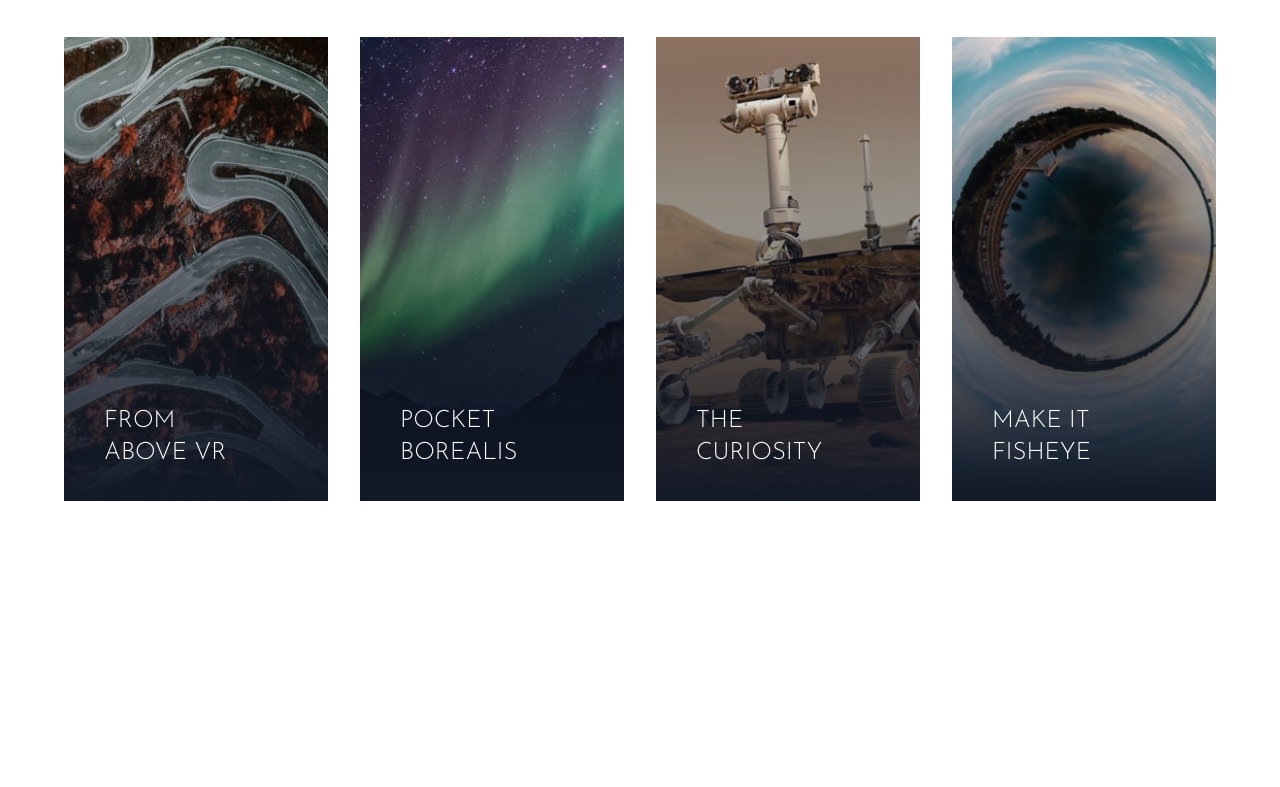
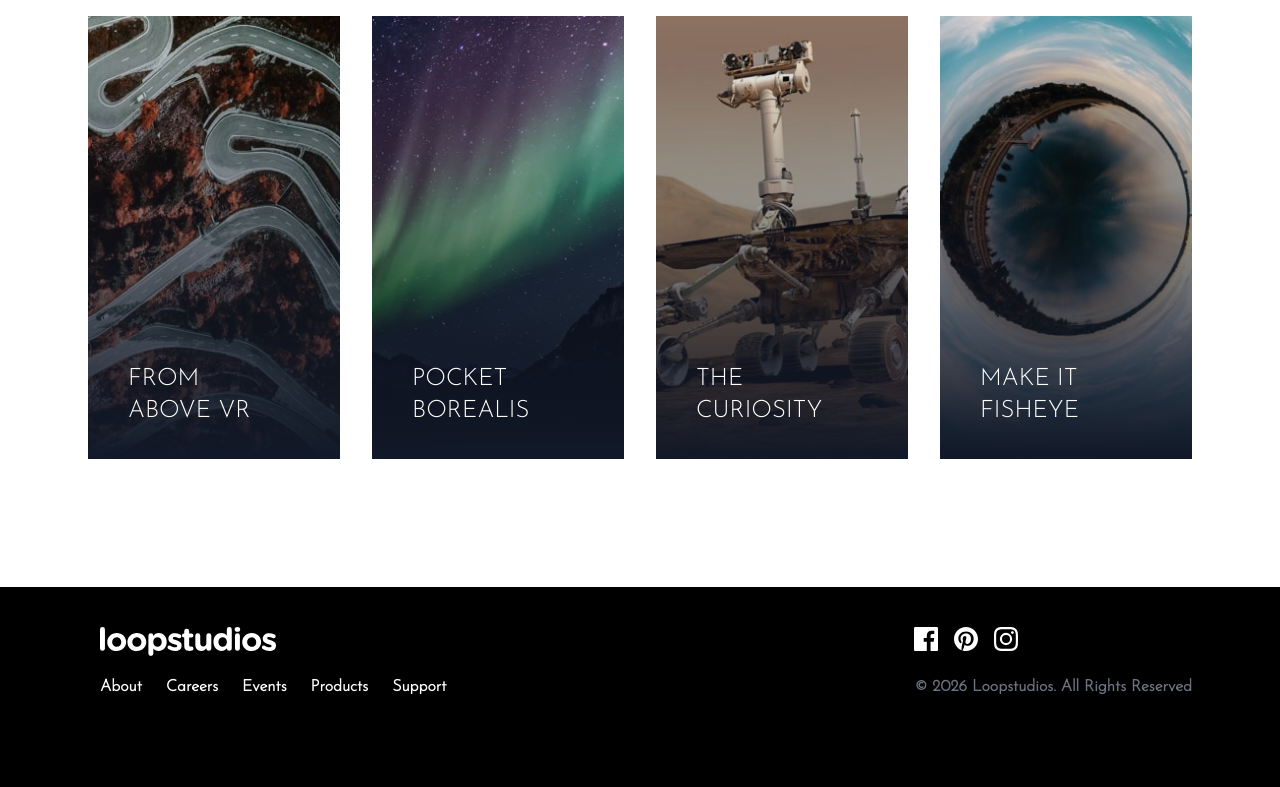
Before and after one commit to x-bananer/loopstudios, a website: page index.html in a window 1280 px wide. Shown: the part 2007-2794 px from the top of the page. Before the commit the page ends 2636 px from the top, so only its background shows below. Drawn offline with Linux system fonts and the light colour scheme.

Commit message:
feat: add footer

```diff
--- a/index.html
+++ b/index.html
@@ -107,9 +107,7 @@
 		<!-- Creations Section -->
 		<section id="creations">
 			<!-- Creations Container -->
-			<div
-				class="container max-w-6xl mx-auto my-32 px-6 text-gray-900 md:px-0"
-			>
+			<div class="container max-w-6xl mx-auto my-32 px-6 text-gray-900">
 				<!-- Creations Header -->
 				<div class="flex justify-center mb-20 md:justify-between">
 					<h2
@@ -318,5 +316,121 @@
 				</div>
 			</div>
 		</section>
+
+		<footer class="bg-black">
+			<div class="container max-w-6xl py-10 mx-auto px-6">
+				<!-- Footer Flex Container -->
+				<div
+					class="flex flex-col items-center mb-8 space-y-6 md:flex-row md:space-y-0 md:justify-between md:items-start"
+				>
+					<!-- Menu & Logo Container -->
+					<div
+						class="flex flex-col items-center space-y-8 md:items-start md:space-y-4"
+					>
+						<!-- Logo -->
+						<div class="h-8">
+							<img
+								src="./images/logo.svg"
+								alt="Loopstudios logo"
+								class="w-44 md:ml-3"
+							/>
+						</div>
+
+						<!-- Menu -->
+						<div
+							class="flex flex-col items-center space-y-4 font-bold text-white md:flex-row md:space-y-0 md:space-x-6 md:ml-3"
+						>
+							<!-- Item -->
+							<div class="h-10 group">
+								<a href="#">About</a>
+								<div
+									class="mx-2 group-hover:border-b group-hover:border-blue-50"
+								></div>
+							</div>
+
+							<!-- Item -->
+							<div class="h-10 group">
+								<a href="#">Careers</a>
+								<div
+									class="mx-2 group-hover:border-b group-hover:border-blue-50"
+								></div>
+							</div>
+
+							<!-- Item -->
+							<div class="h-10 group">
+								<a href="#">Events</a>
+								<div
+									class="mx-2 group-hover:border-b group-hover:border-blue-50"
+								></div>
+							</div>
+
+							<!-- Item -->
+							<div class="h-10 group">
+								<a href="#">Products</a>
+								<div
+									class="mx-2 group-hover:border-b group-hover:border-blue-50"
+								></div>
+							</div>
+
+							<!-- Item -->
+							<div class="h-10 group">
+								<a href="#">Support</a>
+								<div
+									class="mx-2 group-hover:border-b group-hover:border-blue-50"
+								></div>
+							</div>
+						</div>
+					</div>
+
+					<!-- Social and Copy Container -->
+					<div
+						class="flex flex-col items-start justify-between space-y-4 text-gray-500"
+					>
+						<!-- Icons Container -->
+						<div
+							class="flex items-center justify-center mx-auto space-x-4 md:justify-end md:mx-0"
+						>
+							<!-- Icon -->
+							<div class="h-8 group">
+								<a href="#">
+									<img
+										src="./images/icon-facebook.svg"
+										alt=""
+										class="h-6"
+									/>
+								</a>
+							</div>
+
+							<!-- Icon -->
+							<div class="h-8 group">
+								<a href="#">
+									<img
+										src="./images/icon-pinterest.svg"
+										alt=""
+										class="h-6"
+									/>
+								</a>
+							</div>
+
+							<!-- Icon -->
+							<div class="h-8 group">
+								<a href="#">
+									<img
+										src="./images/icon-instagram.svg"
+										alt=""
+										class="h-6"
+									/>
+								</a>
+							</div>
+						</div>
+
+						<!-- Copy -->
+						<div class="font-bold">
+							&copy; 2026 Loopstudios. All Rights Reserved
+						</div>
+					</div>
+				</div>
+			</div>
+		</footer>
 	</body>
 </html>
```
Also changed, not shown: css/style.css.
